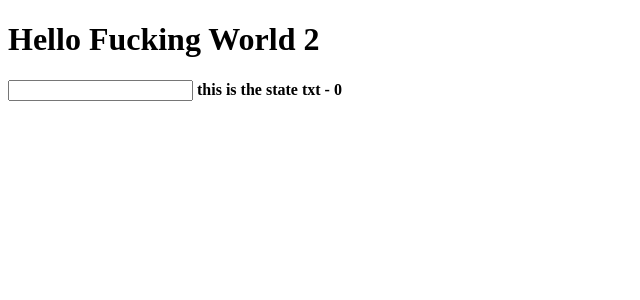
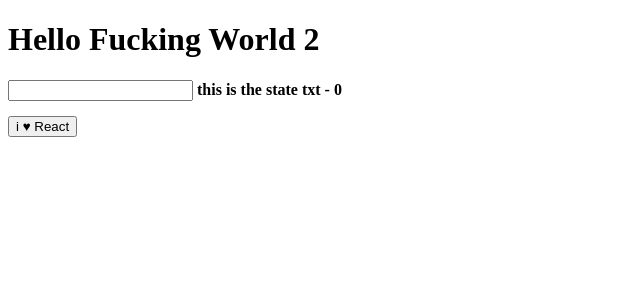
Before and after one commit to davinen-s/test-reactjs, a React (Create React App) app in the folder test1/: page / in a window 1280 px wide. Shown: the top 300 px of the page, without its empty margins (0-640 px from the left). Built offline with nearby package versions, Linux system fonts and the light colour scheme.

Commit message:
ChildPropsExample

```diff
--- a/test1/public/index.html
+++ b/test1/public/index.html
@@ -9,6 +9,7 @@
       You need to enable JavaScript to run this app.
     </noscript>
     <div id="root"></div>
+    <div id="childPropsExample" style="margin-top:15px;"></div>
 
   </body>
 </html>
--- /dev/null
+++ b/test1/src/ChildPropsExampleApp.js
@@ -0,0 +1,19 @@
+import React from 'react';
+
+class ChildPropsExampleApp extends React.Component {
+
+  render(){
+    return <Button>i <Heart/> React</Button>
+  }
+}
+
+const Button = (props) => <button>{props.children}</button>
+
+class Heart extends React.Component {
+  render(){
+    return <span>&hearts;</span>
+  }
+}
+
+
+export default ChildPropsExampleApp
--- a/test1/src/index.js
+++ b/test1/src/index.js
@@ -1,7 +1,12 @@
 import React from 'react';
 import ReactDOM from 'react-dom';
 import App from './App';
+import ChildPropsExampleApp from './ChildPropsExampleApp'
 
 ReactDOM.render(
   <App testTxt="overriden value of props"/>, document.getElementById('root')
 )
+
+ReactDOM.render(
+  <ChildPropsExampleApp />, document.getElementById('childPropsExample')
+)
```
